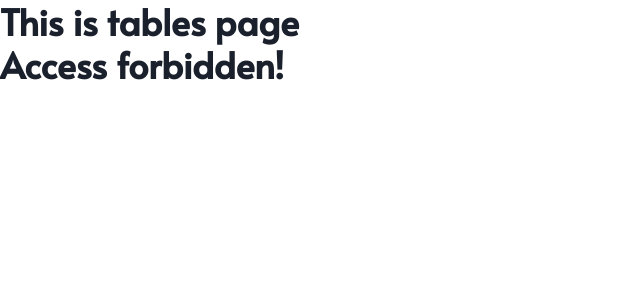
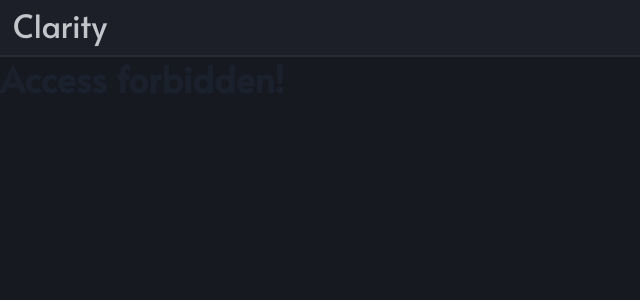
Before and after one commit to itmosha/clarity-website, a React (Create React App) app in the folder todo_frontend/: page /terms/ in a window 1280 px wide. Shown: the top 300 px of the page, without its empty margins (0-640 px from the left). Built offline with nearby package versions, Linux system fonts and the light colour scheme.

Commit message:
changed: workspace page started

```diff
--- /dev/null
+++ b/todo_frontend/src/components/workspace/WorkspaceNavbar.tsx
@@ -0,0 +1,28 @@
+import React from 'react'
+import { Flex, Heading, Text, Button, Link } from '@chakra-ui/react'
+
+
+const WorkspaceNavbar: React.FC<{}> = () => {
+    return (
+        <Flex
+            bgColor={'#1C1F27'}
+            w={'100vw'}
+            p={'5px 1vw 10px'}
+            borderBottom={'2px solid #272B36'}
+        >
+            <Link href={'/'} style={{ textDecoration: 'none' }}>
+                <Button variant={'unstyled'} _hover={{ bgColor: 'none' }}>
+                    <Heading
+                        fontSize={'2rem'}
+                        fontWeight={'500'}
+                        textColor={'#C2C6CA'}
+                    >
+                        Clarity
+                    </Heading>
+                </Button>
+            </Link>
+        </Flex>
+    )
+}
+
+export default WorkspaceNavbar
--- a/todo_frontend/src/index.tsx
+++ b/todo_frontend/src/index.tsx
@@ -5,7 +5,7 @@
 import IndexPage from './pages/IndexPage';
 import AboutPage from "./pages/AboutPage";
 import ErrorPage from "./pages/ErrorPage";
-import TablesPage from "./pages/TablesPage";
+import WorkspacePage from "./pages/WorkspacePage";
 import TablePage from "./pages/TablePage";
 import RegistrationPage from "./pages/RegistrationPage";
 import LoginPage from "./pages/LoginPage";
@@ -28,7 +28,7 @@
     },
     {
         path: '/:username',
-        element: <TablesPage />,
+        element: <WorkspacePage />,
     },
     {
         path: '/:username/:table_title',
--- a/todo_frontend/src/pages/TablesPage.tsx
+++ b/todo_frontend/src/pages/WorkspacePage.tsx
@@ -2,13 +2,14 @@
 import { Box, Link, Heading, Text } from '@chakra-ui/react'
 import { useCookies } from 'react-cookie'
 import { useParams } from 'react-router-dom'
+import WorkspaceNavbar from '../components/workspace/WorkspaceNavbar'
 
 
-const TablesPage: React.FC<{}> = () => {
-    const [data, setData] = useState({tables: []})
-    const [error, setError] = useState('')
-    const [loading, setLoading] = useState(true)
-    const [cookies, setCookie] = useCookies()
+const WorkspacePage: React.FC<{}> = () => {
+    const [data, setData] = useState({tables: []});
+    const [error, setError] = useState('');
+    const [loading, setLoading] = useState(true);
+    const [cookies, setCookie, removeCookie] = useCookies(['access_token', 'expires', 'username']);
 
     const { username } = useParams();
 
@@ -36,15 +37,19 @@
                 const data = await response.json();
                 setData(data);
             } else {
-                setError(`Unable to fetch data :(, ${response.status}`);
+                removeCookie('access_token');
+                removeCookie('expires');
+                removeCookie('username');
+
+                setError(`Access forbidden, ${response.status}`);
             }
         }
         getData();
     }, []);
 
     return (
-        <Box>
-            <Heading>This is tables page</Heading>
+        <Box minH={'100vh'} bgColor={'#161920'}>
+            <WorkspaceNavbar />
             <Box>
                 { error === '' ? (
                     <Box>
@@ -67,4 +72,4 @@
     )
 }
 
-export default TablesPage
+export default WorkspacePage
```
